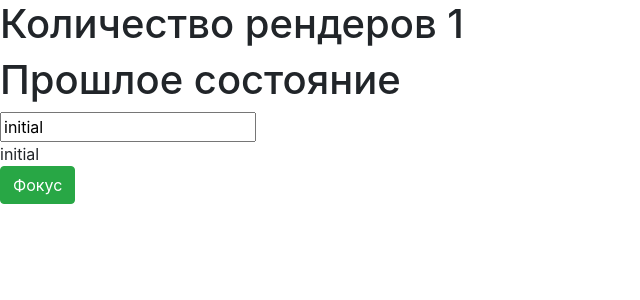
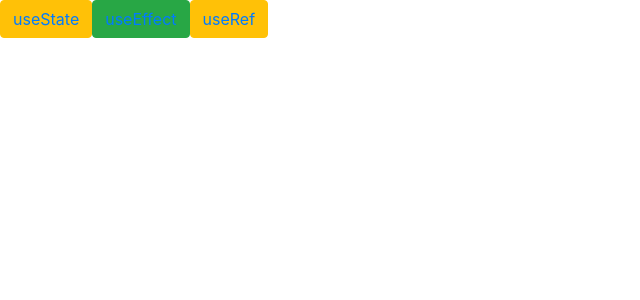
Before and after one commit to mytrofanov/Hook, a React (Create React App) app: page / in a window 1280 px wide. Shown: the top 300 px of the page, without its empty margins (0-640 px from the left). Built offline with nearby package versions, Linux system fonts and the light colour scheme.

Commit message:
Навигация по Хукам

```diff
--- a/package.json
+++ b/package.json
@@ -8,6 +8,7 @@
     "@testing-library/user-event": "^12.1.10",
     "react": "^17.0.2",
     "react-dom": "^17.0.2",
+    "react-router-dom": "^5.2.0",
     "react-scripts": "4.0.3",
     "web-vitals": "^1.0.1"
   },
--- a/src/App.js
+++ b/src/App.js
@@ -3,15 +3,21 @@ import './App.css';
 import State from "./state/State";
 import Effect from "./effect/effect";
 import UseRefFunction from "./ref/FunctionUseRef";
+import {BrowserRouter, Route, Link} from "react-router-dom";
+import Nav from "./nav/nav";
+
 
 function App() {
 
     return (
-        <div>
-            {/*<State/>*/}
-            {/*<Effect/>*/}
-            <UseRefFunction/>
-        </div>
+        <BrowserRouter>
+            <div>
+                <Nav/>
+                <Route path='/state' component={State}/>
+                <Route path='/effect' component={Effect}/>
+                <Route path='/ref' component={UseRefFunction}/>
+            </div>
+        </BrowserRouter>
     );
 }
 
--- /dev/null
+++ b/src/nav/nav.js
@@ -0,0 +1,22 @@
+import React from "react";
+import {NavLink} from "react-router-dom";
+
+const Nav = () => {
+
+
+    return (
+        <div>
+            <button className="btn btn-warning">
+                <NavLink to="/state">useState</NavLink>
+            </button>
+            <button className="btn btn-success">
+                <NavLink to="/effect">useEffect</NavLink>
+            </button>
+            <button className="btn btn-warning">
+                <NavLink to="/ref">useRef</NavLink>
+            </button>
+        </div>
+    )
+}
+
+export default Nav
```
Also changed, not shown: 1 other file (tests, documents, lock files or other folders).
